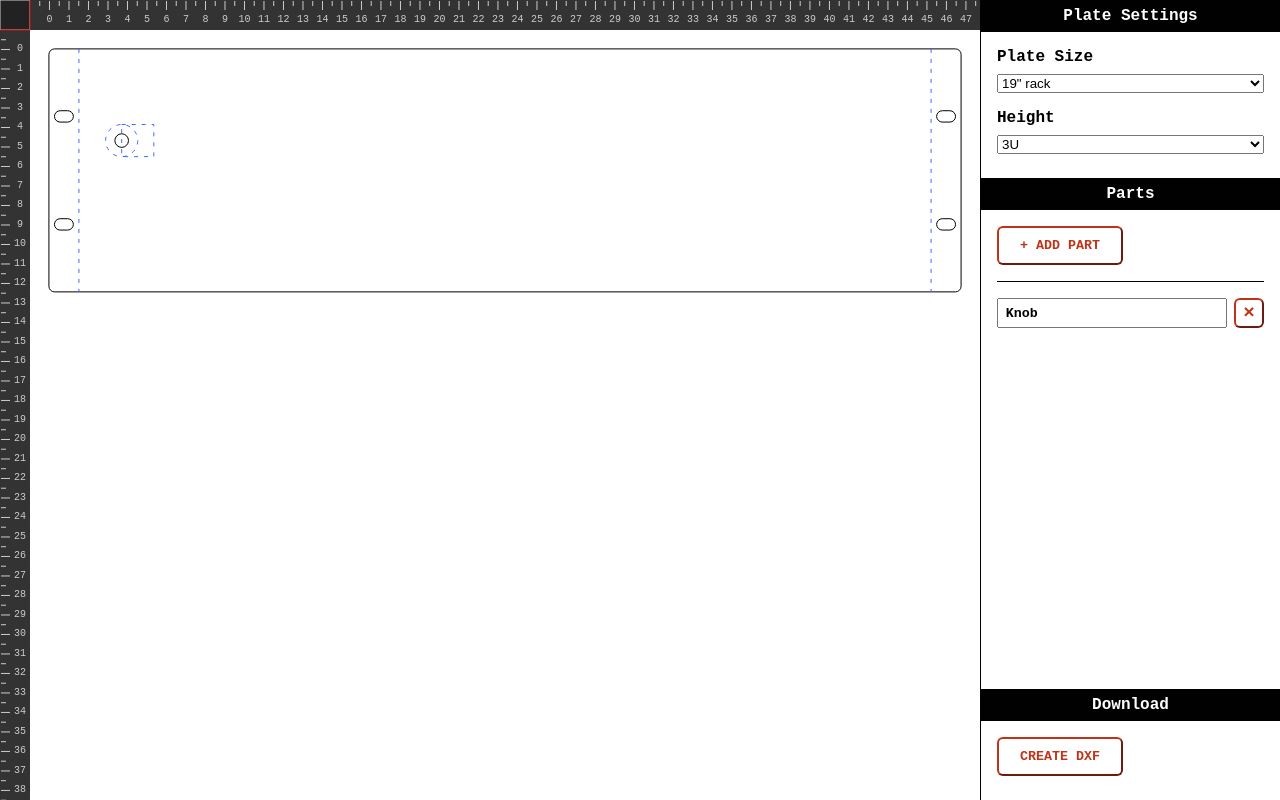
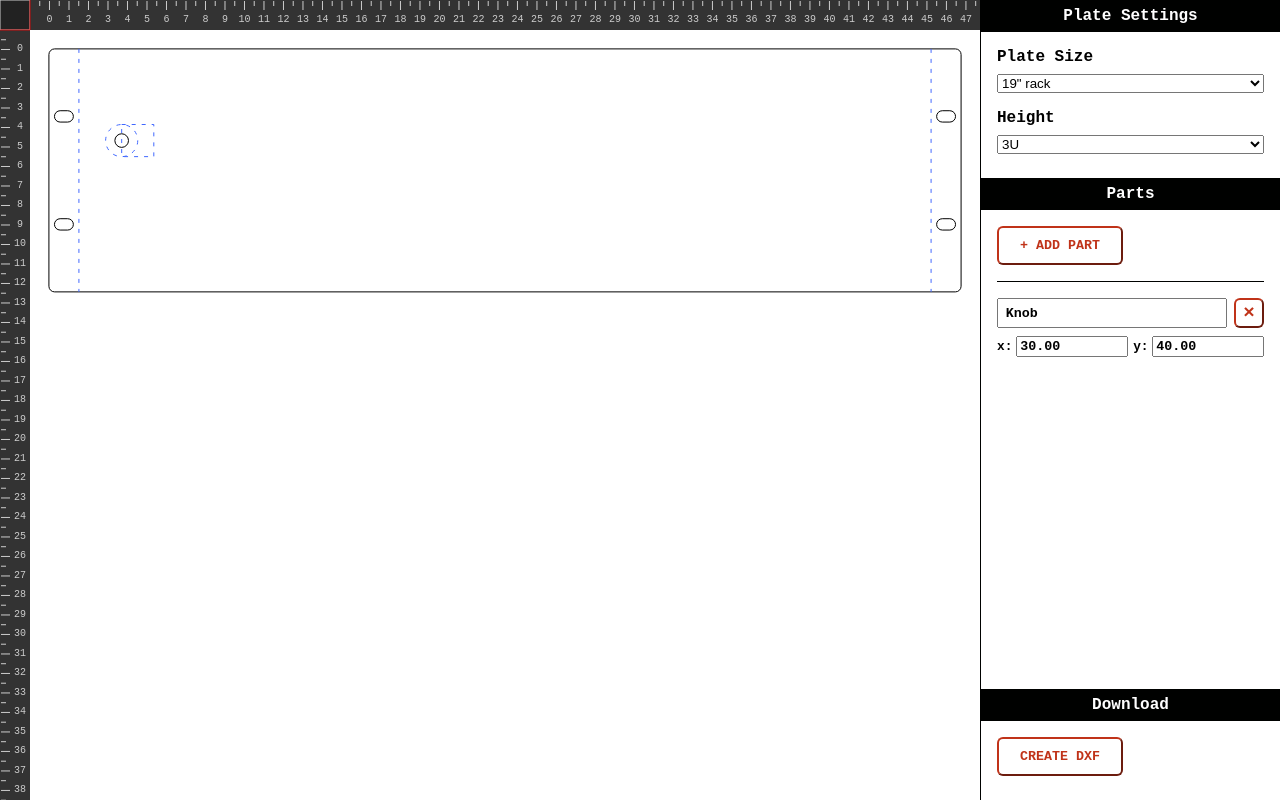
Before and after one commit to Gaya/wreckeys-plate-designer, a React (Create React App) app: page / in a window 1280 px wide. Built offline with nearby package versions, Linux system fonts and the light colour scheme.

Commit message:
feat: show x and y in sidebar

```diff
--- a/src/components/SideBar/Parts/PartRow.tsx
+++ b/src/components/SideBar/Parts/PartRow.tsx
@@ -13,12 +13,30 @@ function PartRow({ part }: PartRowProps) {
     actions.updatePart(part.id, { name: e.target.value });
   }, [actions, part.id]);
 
+  const onUpdateOffsetX: ChangeEventHandler<HTMLInputElement> = useCallback((e) => {
+    actions.updatePart(part.id, { offsetX: parseFloat(e.target.value) });
+  }, [actions, part.id]);
+
+  const onUpdateOffsetY: ChangeEventHandler<HTMLInputElement> = useCallback((e) => {
+    actions.updatePart(part.id, { offsetY: parseFloat(e.target.value) });
+  }, [actions, part.id]);
+
   return (
     <div className="PartRow">
       <div className="PartRow_Name">
         <input type="text" value={part.name} onChange={onUpdateName} />
         <button type="button">×</button>
       </div>
+      <div className="PartRow_Position">
+        <section>
+          <label>x:</label>
+          <input type="number" value={part.offsetX?.toFixed(2)} onChange={onUpdateOffsetX} />
+        </section>
+        <section>
+          <label>y:</label>
+          <input type="number" value={part.offsetY?.toFixed(2)} onChange={onUpdateOffsetY} />
+        </section>
+      </div>
     </div>
   );
 }
--- a/src/components/SideBar/Parts/Parts.scss
+++ b/src/components/SideBar/Parts/Parts.scss
@@ -63,4 +63,27 @@
       font-size: 1.2em;
     }
   }
+
+  .PartRow_Position {
+    margin: 0.5em 0;
+    display: flex;
+    justify-content: space-between;
+
+    section {
+      width: 49%;
+      display: flex;
+      align-items: baseline;
+
+      label {
+        margin-right: 0.3em;
+        font-size: 0.8em;
+      }
+
+      input {
+        display: block;
+        flex-shrink: 1;
+        width: 100%;
+      }
+    }
+  }
 }
--- a/src/components/SideBar/SideBar.scss
+++ b/src/components/SideBar/SideBar.scss
@@ -1,6 +1,6 @@
 aside {
     border-left: 1px solid var(--text);
-    min-width: 300px;
+    width: 300px;
     display: flex;
     flex-direction: column;
 
```
